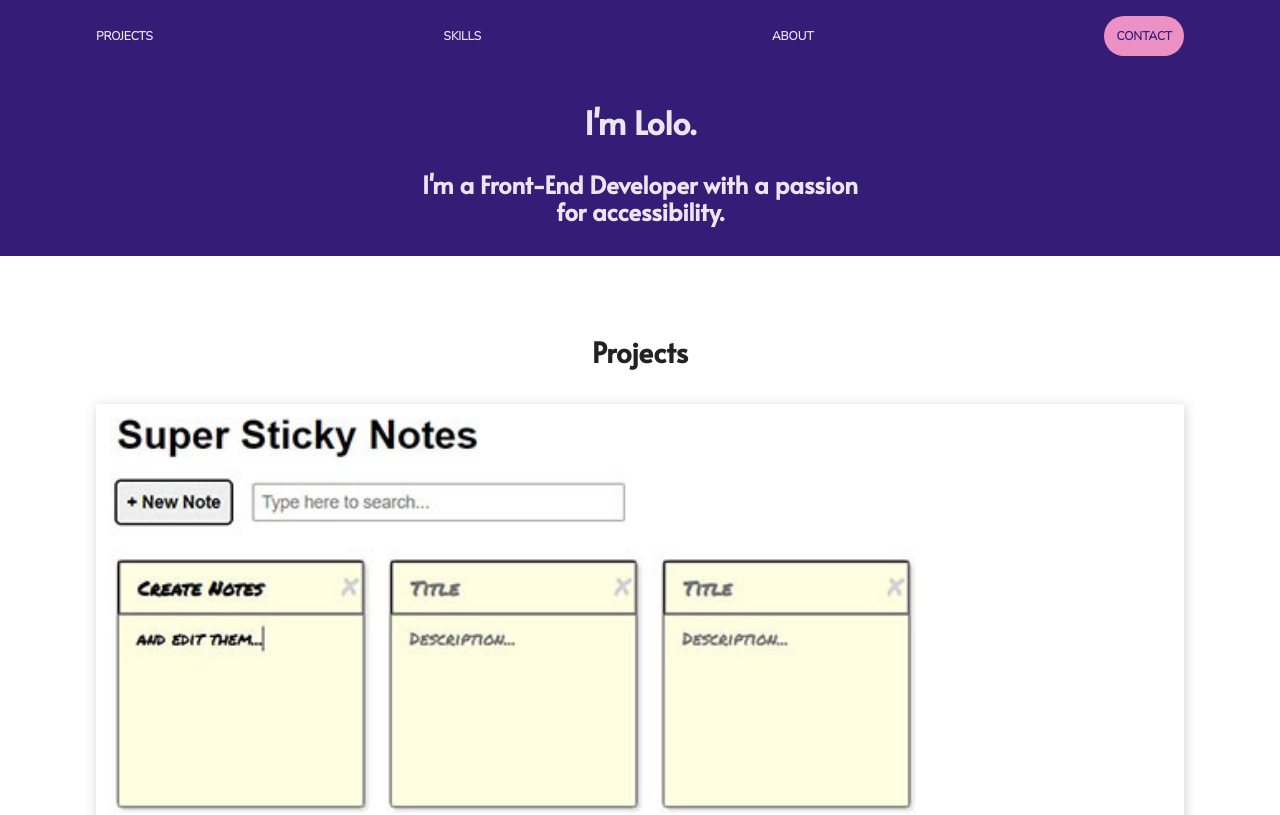
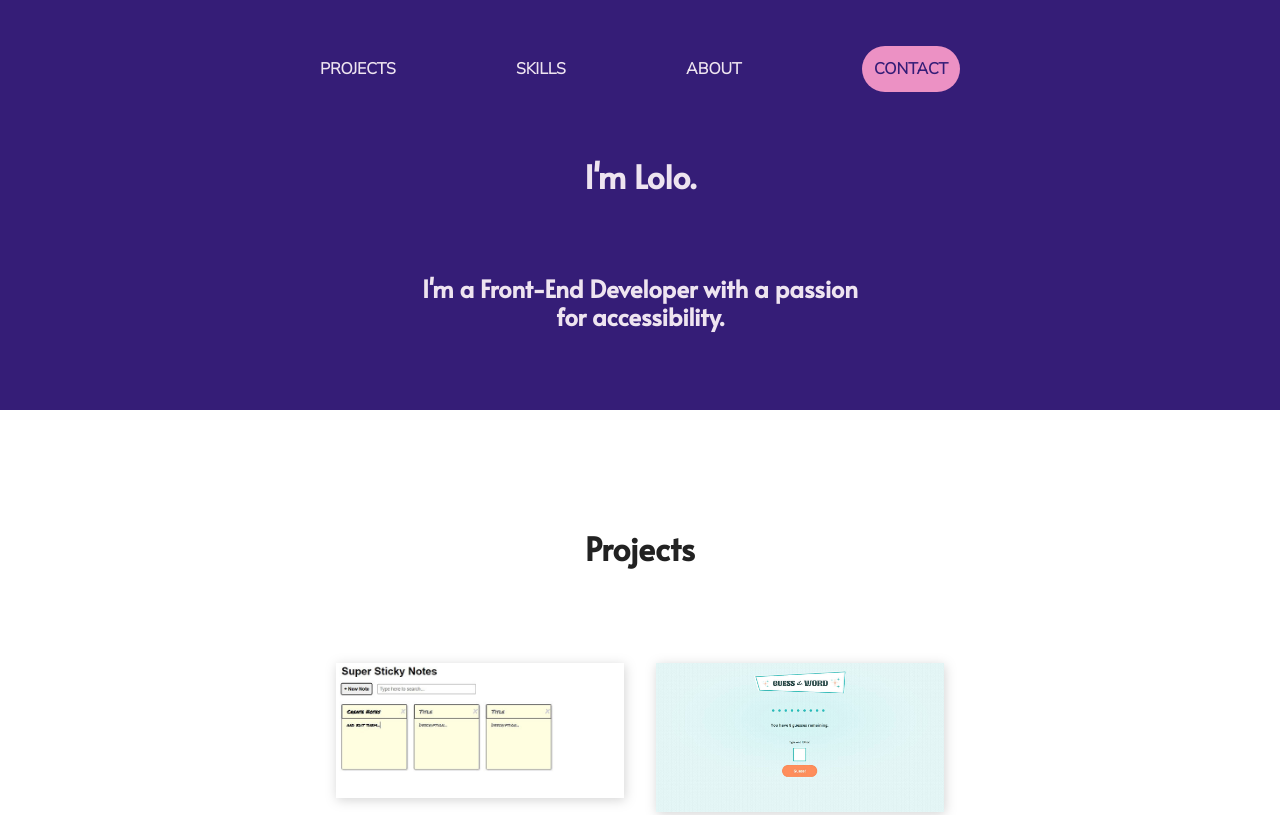
Before and after one commit to LoloCodesNY/milestone-project, a website built with Parcel: page index.html in a window 1280 px wide. Shown: the top 815 px of the page. Built offline with nearby package versions, Linux system fonts and the light colour scheme.

Commit message:
Added tablet styles

```diff
--- a/css/main.css
+++ b/css/main.css
@@ -87,7 +87,7 @@ textarea {
    Author's custom styles
    ========================================================================== */
 
-/* base styles */
+/* Base Styles */
 
 html {
   font-size: 16px;
@@ -148,7 +148,7 @@ span {
 }
 
 img {
-  width: 100%;
+  max-width: 100%;
 }
 
 p {
@@ -176,7 +176,7 @@ header, #work, #skills, #about, footer {
   width: 100%;
 }
 
-/* header section styles */
+/* Header Styles */
 
 header {
   background-color: #351D77;
@@ -210,7 +210,7 @@ header h1 {
   width: 100%;
 }
 
-/* work section styles */
+/* Work Styles */
 
 .project-header {
   margin-bottom: 20px;
@@ -218,6 +218,13 @@ header h1 {
 
 #work {
   padding-top: 80px;
+}
+
+.portfolio-wrapper {
+  display: flex;
+  justify-content: center;
+  align-items: flex-start;
+  flex-flow: row wrap;
 }
 
 .home-portfolio-piece {
@@ -237,7 +244,7 @@ header h1 {
   filter: drop-shadow(1px 2px 6px lightgrey);
 }
 
-/* skills section styles */
+/* Skills Styles  */
 
 #skills {
   background-color: #351D77;
@@ -274,7 +281,7 @@ header h1 {
   margin: 40px 0 60px 0;
 }
 
-/* about section styles */
+/* About Styles */
 
 #about {
   padding-top: 80px;
@@ -289,7 +296,7 @@ header h1 {
   margin-bottom: 30px;
 }
 
-/* footer section styles */
+/* Footer Styles */
 
 footer {
   background-color: #351D77;
@@ -337,6 +344,7 @@ footer .social-icons li i {
 [hidden] {
   display: none !important;
 }
+
 
 /*
  * Hide only visually, but have it available for screen readers:
@@ -412,6 +420,124 @@ footer .social-icons li i {
    These examples override the primary ('mobile first') styles.
    Modify as content requires.
    ========================================================================== */
+
+/* Tablet Styles */
+
+@media (min-width: 768px) {
+
+/* General Tablet Styles */
+
+.content-wrapper {
+  max-width: 640px;
+}
+
+/* Tablet Font Styles */
+
+a {
+  font-size: 1rem;
+}
+
+h1 {
+  font-size: 2.5rem;
+}
+
+h2 {
+  font-size: 1.5rem;
+}
+
+h3 {
+  font-size: 2rem;
+}
+
+h4 {
+  font-size: 1.25rem;
+}
+
+h5 {
+  font-size: 1.5rem;
+}
+
+/*Tablet Header Styles */
+
+header {
+  padding: 60px 0px 80px 0px;
+}
+
+nav {
+  margin-bottom: 80px;
+}
+
+header nav ul {
+  display: flex;
+  justify-content: space-between;
+}
+
+h2 {
+  margin-top: 80px;
+}
+
+/* Tablet Work Styles */
+
+#work {
+  padding-top: 120px;
+}
+
+.portfolio-wrapper {
+  justify-content: space-around;
+}
+
+.home-portfolio-piece {
+  width: 45%;
+}
+
+.project-header {
+  margin-bottom: 80px;
+}
+
+/* Tablet Skills Styles */
+
+.language-wrapper, .tool-wrapper {
+  display: flex;
+  justify-content: space-evenly;
+  align-items: flex-start;
+  flex-flow: row wrap;
+}
+
+.skill, .tool {
+  width: 45%;
+}
+
+/* Tablet About Styles */
+
+/* Tablet Footer Styles */
+
+.contact-wrapper {
+  display: flex;
+  flex-flow: row wrap;
+  justify-content: space-around;
+}
+
+}
+
+/* Desktop Styles */
+
+@media (min-width: 1200px) {
+
+/* Desktop General Styles */
+
+/* Desktop Font Styles */
+
+/* Desktop Header Styles */
+
+/* Desktop Work Styles */
+
+/* Desktop Skills Styles */
+
+/* Desktop About Styles */
+
+/* Desktop Footer Styles */
+
+}
 
 @media only screen and (min-width: 35em) {
   /* Style adjustments for viewports that meet the condition */
--- a/index.html
+++ b/index.html
@@ -184,8 +184,8 @@
             <li><a href="https://www.linkedin.com/in/lolo-w-1b3717255/" target="_blank"><i class="fa-brands fa-linkedin"></i></a></li>
           </ul>
       </div>
-      <p>Copyright 2022</p>
     </div>
+    <p>Copyright 2022</p>
   </div>
  </footer>
 
```
